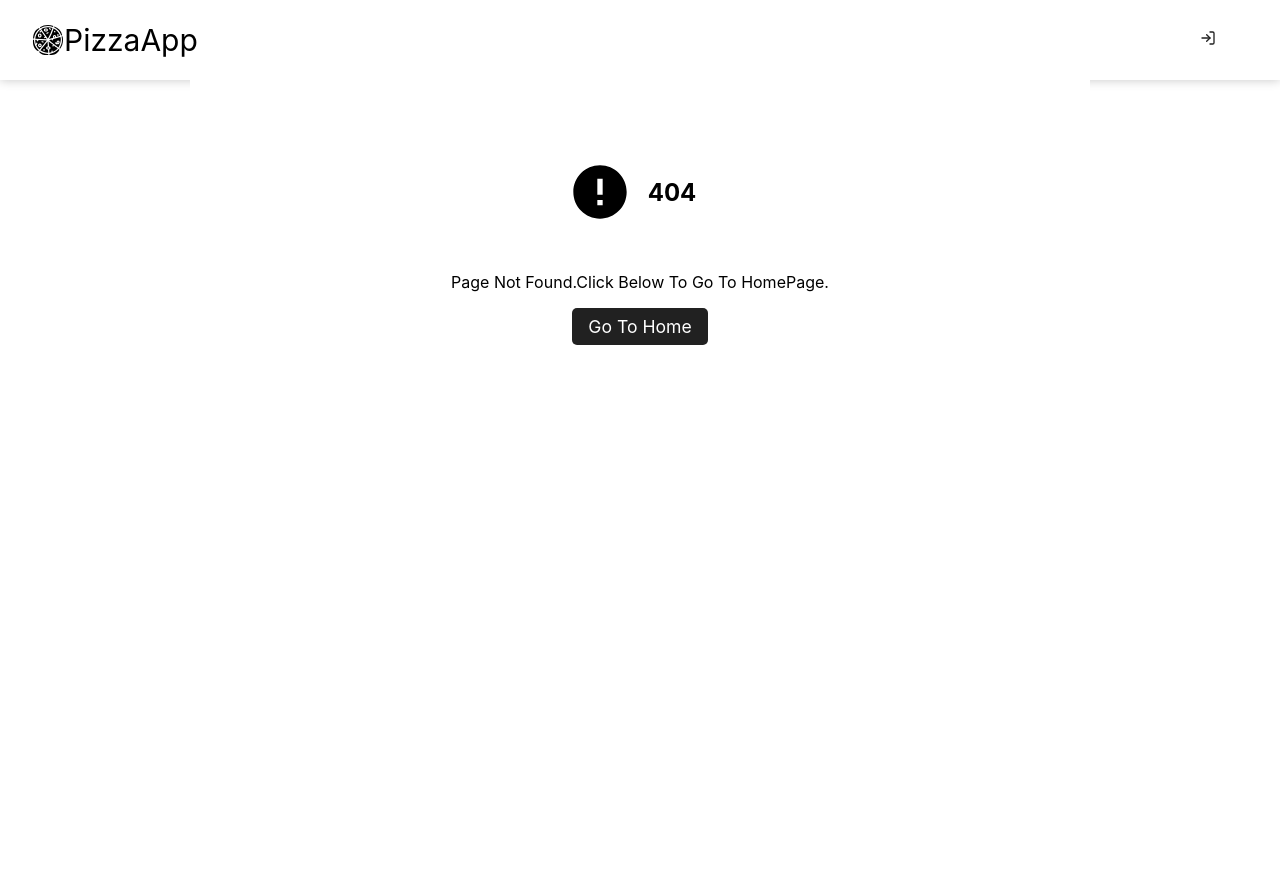
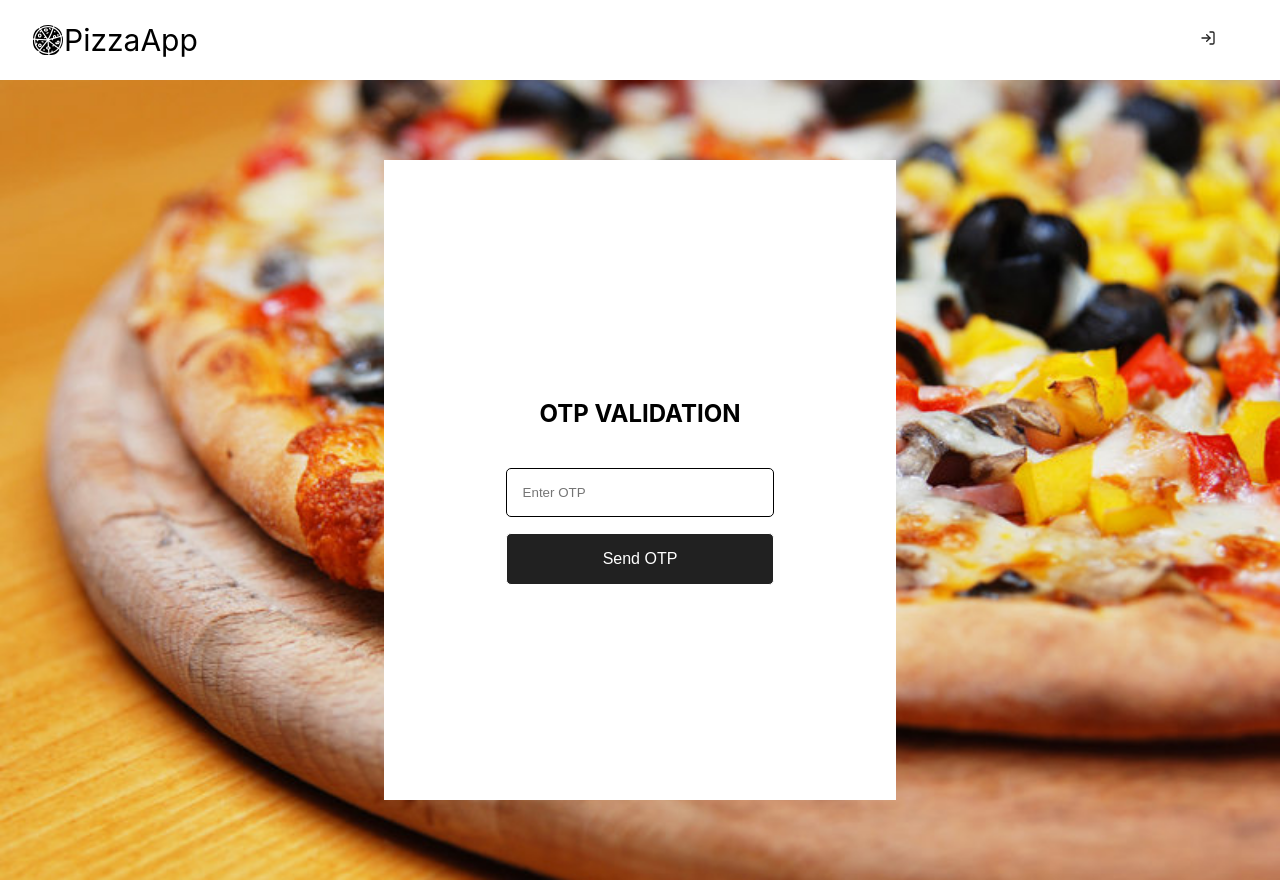
Before and after one commit to paragborkar/PizzaApp-frontend, a React (Create React App) app: page /checkotp in a window 1280 px wide. Before the commit this address had no page. Built offline with nearby package versions, Linux system fonts and the light colour scheme.

Commit message:
password reset

```diff
--- a/src/App.js
+++ b/src/App.js
@@ -19,6 +19,7 @@ import NotFound from './components/NotFound';
 import { useSelector } from 'react-redux';
 import ForgotPassword from './components/ForgotPassword';
 import PasswordReset from './components/PasswordReset';
+import CheckOTP from './components/CheckOTP';
 
 
 function App() {
@@ -53,7 +54,8 @@ function App() {
           <Route path='/me' element={<Login/>} />
           <Route path='/login' element={<Login/>} />
           <Route path='/passwordreset' element={<PasswordReset/>} />
-          <Route path='/forgotpassword/:id/:token' element={<ForgotPassword/>} />
+          <Route path='/checkotp' element={<CheckOTP/>} />
+          <Route path='/changepassword' element={<ForgotPassword/>} />
           <Route path='*' element={<NotFound/>} />
         </>
        }
--- /dev/null
+++ b/src/components/CheckOTP.jsx
@@ -0,0 +1,46 @@
+import React, { useState } from 'react';
+import axios from 'axios';
+import { useNavigate } from 'react-router-dom';
+
+
+const CheckOTP = () => {
+    const user =localStorage.getItem("userId");
+    const navigate = useNavigate();
+    const [otp,setOtp] = useState();
+    const [message,setMessage]= useState();
+    const submitHandler = async (e) =>{
+        e.preventDefault();
+        if (otp === "") {
+            alert("Please Enter OTP");
+          } else {
+              const res = await axios.post("http://localhost:5000/api/v1/checkotp", {
+                 otpget:otp,
+                 id:user
+              });
+
+
+              if (res.status === 201) {
+                  setOtp("");
+                  setMessage(true)
+                  navigate("/changepassword");
+              } else {
+                 alert("Invalid Data");
+              }
+          }
+    }
+  return (
+    <div>
+    <section className='login'>
+     <form onSubmit={submitHandler} >
+         <h2>OTP Validation</h2>
+         {message && <p style={{color:"green"}} >OTP Verified</p>}
+
+         <input type="text" name='otp' onChange={(e)=>setOtp(e.target.value)} value={otp} placeholder='Enter OTP'/>
+         <button type="submit">Send OTP</button>
+     </form>
+ </section>
+ </div>
+  )
+}
+
+export default CheckOTP
--- a/src/components/ForgotPassword.jsx
+++ b/src/components/ForgotPassword.jsx
@@ -1,26 +1,24 @@
 import React, { useEffect, useState } from 'react'
-import { useNavigate, useParams } from 'react-router-dom';
+import { useNavigate} from 'react-router-dom';
 import axios from 'axios';
 
 const ForgotPassword = () => {
 
-    const {id,token} = useParams();
+
     const navigate = useNavigate();
-
+    const user =localStorage.getItem("userId");
     const [password,setPassword] = useState("");
     const [message,setMessage]= useState("");
     const submitHandler = async (e) =>{
-        const currentDate = new Date().toJSON().slice(0, 10);
-        console.log(currentDate);
         e.preventDefault();
         if (password === "") {
            alert("Please Enter Password");
         } else if (password.length < 6) {
            alert("Password Length Must Be Greater Than 6 Characters.")
         } else {
-            const res = await axios.post(`https://pizzaapp-backend-ycpz.onrender.com/api/v1/${id}/${token}`, {
+            const res = await axios.post(`http://localhost:5000/api/v1/changepassword`, {
                password:password,
-               time:currentDate
+               id:user
             });
 
 
@@ -34,7 +32,7 @@ const ForgotPassword = () => {
     }
 
     const userValid = async () => {
-        const res = await axios.get(`https://pizzaapp-backend-ycpz.onrender.com/api/v1/forgotpassword/${id}/${token}`);
+        const res = await axios.post(`http://localhost:5000/api/v1/changepassword`);
 
 
         if (res.status === 201) {
@@ -51,10 +49,10 @@ const ForgotPassword = () => {
     <div>
     <section className='login'>
      <form onSubmit={submitHandler} >
-         <h2>Enter New Password</h2>
-         {message && <p style={{color:"green"}} >Password Reset Successfully</p>}
+         <h2>New Password</h2>
+         {message && <p style={{color:"green"}} >Password Reseted</p>}
 
-         <input type="password" name='password' onChange={(e)=>setPassword(e.target.value)} value={password} placeholder='Email'/>
+         <input type="password" name='password' onChange={(e)=>setPassword(e.target.value)} value={password} placeholder='New Password'/>
          <button type="submit">Send</button>
      </form>
  </section>
--- a/src/components/PasswordReset.jsx
+++ b/src/components/PasswordReset.jsx
@@ -1,23 +1,27 @@
 import React, { useState } from 'react';
 import '../styles/login.scss';
 import axios from 'axios';
+import { useNavigate } from 'react-router-dom';
 
 const PasswordReset = () => {
+
     const [email,setEmail] = useState("");
     const [message,setMessage]= useState("");
+    const navigate = useNavigate();
     const submitHandler = async (e) =>{
         e.preventDefault();
         if (email === "") {
           alert("Please Enter Email");
         } else {
-            const res = await axios.post("https://pizzaapp-backend-ycpz.onrender.com/api/v1/sendpasswordlink", {
+            const res = await axios.post("http://localhost:5000/api/v1/sendotp", {
                email:email
             });
-
-
+            console.log(res);
+            localStorage.setItem("userId",res.data.userfind._id);
             if (res.status === 201) {
                 setEmail("");
-                setMessage(true)
+                setMessage(true);
+                navigate("/checkotp");
             } else {
                alert("Invalid Data");
             }
@@ -28,10 +32,10 @@ const PasswordReset = () => {
        <section className='login'>
         <form onSubmit={submitHandler} >
             <h2>Reset Password</h2>
-            {message && <p style={{color:"green"}} >Password Reset Link Sent Successfully</p>}
+            {message && <p style={{color:"green"}} >OTP Sent Successfully</p>}
 
             <input type="email" name='email' onChange={(e)=>setEmail(e.target.value)} value={email} placeholder='Email'/>
-            <button type="submit">Send</button>
+            <button type="submit">Send OTP</button>
         </form>
     </section>
     </div>
```
